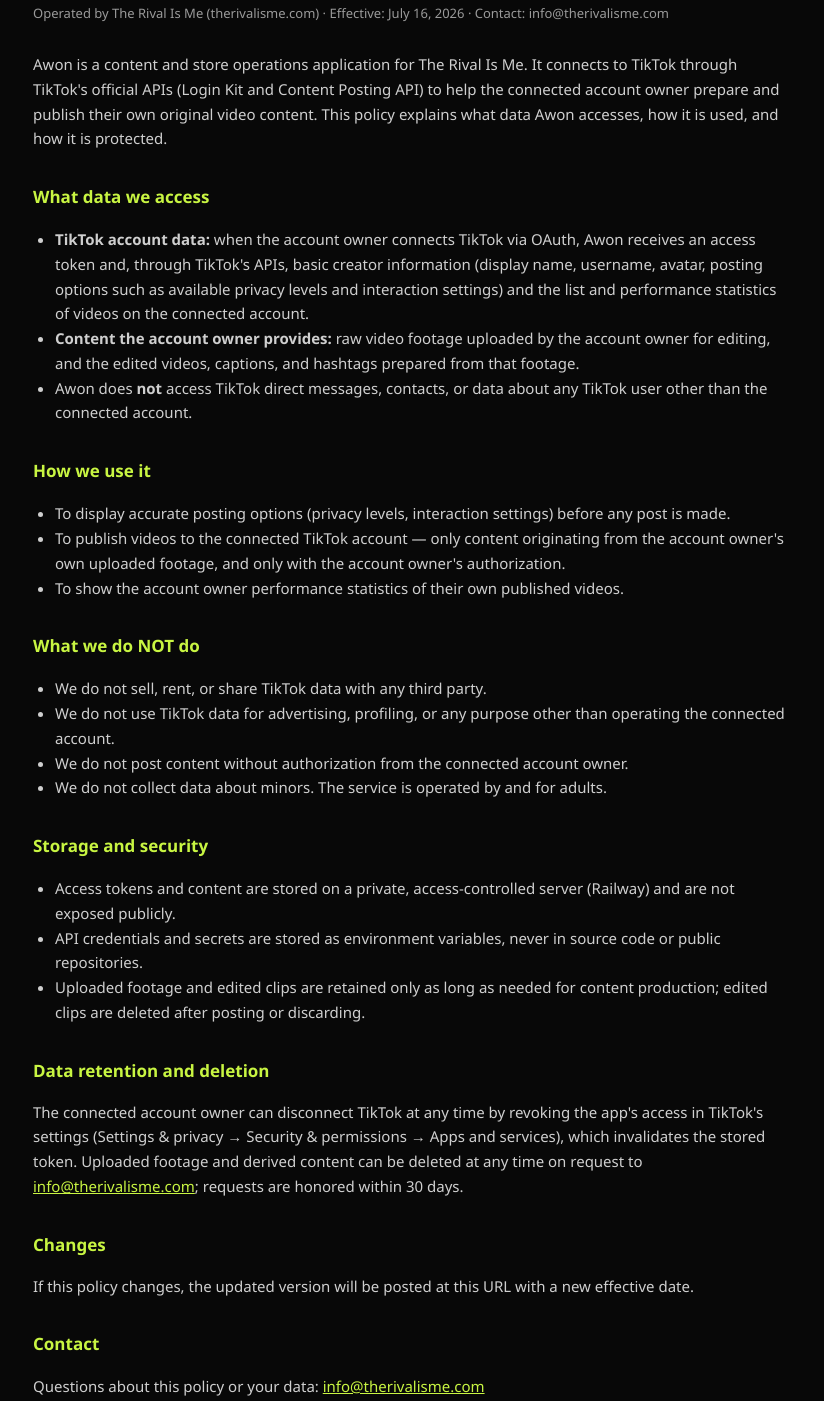
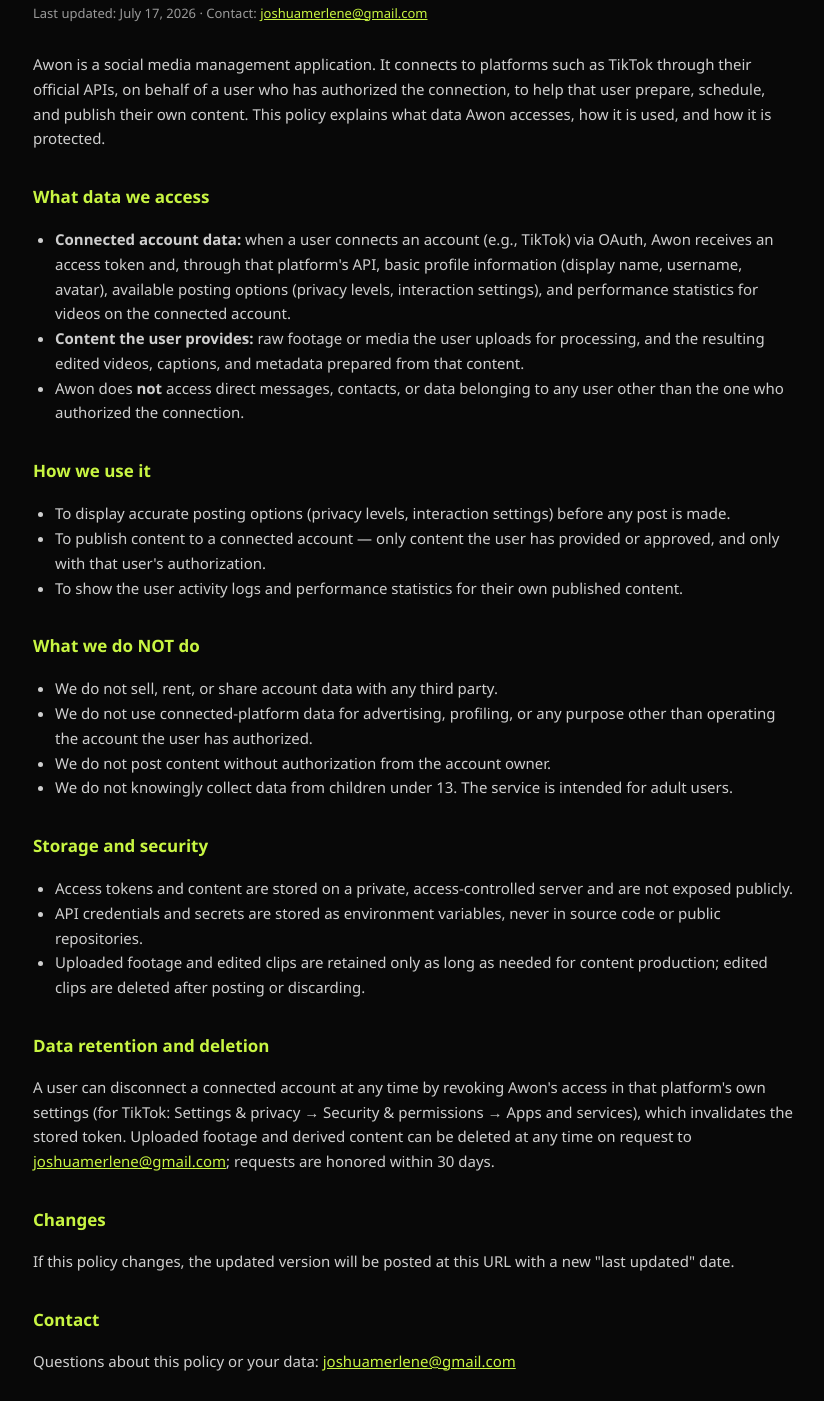
Before and after one commit to joshuamerlene/awon, a website: page dashboard/public/privacy.html in a window 1280 px wide. Shown: the part 109-1510 px from the top of the page, without its empty margins (227-1051 px from the left). Drawn offline with Linux system fonts and the light colour scheme.

```diff
--- a/dashboard/public/privacy.html
+++ b/dashboard/public/privacy.html
@@ -3,7 +3,7 @@
 <head>
 <meta charset="UTF-8">
 <meta name="viewport" content="width=device-width, initial-scale=1.0">
-<title>Privacy Policy · Awon — The Rival Is Me</title>
+<title>Privacy Policy · Awon</title>
 <style>
   body { background:#080808; color:#e8e8e8; font-family:'Segoe UI',system-ui,sans-serif; max-width:760px; margin:0 auto; padding:40px 24px; line-height:1.65; }
   h1 { font-size:24px; letter-spacing:1px; }
@@ -16,46 +16,46 @@
 </head>
 <body>
   <h1>Privacy Policy — Awon</h1>
-  <div class="meta">Operated by The Rival Is Me (therivalisme.com) · Effective: July 16, 2026 · Contact: info@therivalisme.com</div>
+  <div class="meta">Last updated: July 17, 2026 · Contact: <a href="mailto:joshuamerlene@gmail.com">joshuamerlene@gmail.com</a></div>
 
-  <p>Awon is a content and store operations application for The Rival Is Me. It connects to TikTok through TikTok's official APIs (Login Kit and Content Posting API) to help the connected account owner prepare and publish their own original video content. This policy explains what data Awon accesses, how it is used, and how it is protected.</p>
+  <p>Awon is a social media management application. It connects to platforms such as TikTok through their official APIs, on behalf of a user who has authorized the connection, to help that user prepare, schedule, and publish their own content. This policy explains what data Awon accesses, how it is used, and how it is protected.</p>
 
   <h2>What data we access</h2>
   <ul>
-    <li><b>TikTok account data:</b> when the account owner connects TikTok via OAuth, Awon receives an access token and, through TikTok's APIs, basic creator information (display name, username, avatar, posting options such as available privacy levels and interaction settings) and the list and performance statistics of videos on the connected account.</li>
-    <li><b>Content the account owner provides:</b> raw video footage uploaded by the account owner for editing, and the edited videos, captions, and hashtags prepared from that footage.</li>
-    <li>Awon does <b>not</b> access TikTok direct messages, contacts, or data about any TikTok user other than the connected account.</li>
+    <li><b>Connected account data:</b> when a user connects an account (e.g., TikTok) via OAuth, Awon receives an access token and, through that platform's API, basic profile information (display name, username, avatar), available posting options (privacy levels, interaction settings), and performance statistics for videos on the connected account.</li>
+    <li><b>Content the user provides:</b> raw footage or media the user uploads for processing, and the resulting edited videos, captions, and metadata prepared from that content.</li>
+    <li>Awon does <b>not</b> access direct messages, contacts, or data belonging to any user other than the one who authorized the connection.</li>
   </ul>
 
   <h2>How we use it</h2>
   <ul>
     <li>To display accurate posting options (privacy levels, interaction settings) before any post is made.</li>
-    <li>To publish videos to the connected TikTok account — only content originating from the account owner's own uploaded footage, and only with the account owner's authorization.</li>
-    <li>To show the account owner performance statistics of their own published videos.</li>
+    <li>To publish content to a connected account — only content the user has provided or approved, and only with that user's authorization.</li>
+    <li>To show the user activity logs and performance statistics for their own published content.</li>
   </ul>
 
   <h2>What we do NOT do</h2>
   <ul>
-    <li>We do not sell, rent, or share TikTok data with any third party.</li>
-    <li>We do not use TikTok data for advertising, profiling, or any purpose other than operating the connected account.</li>
-    <li>We do not post content without authorization from the connected account owner.</li>
-    <li>We do not collect data about minors. The service is operated by and for adults.</li>
+    <li>We do not sell, rent, or share account data with any third party.</li>
+    <li>We do not use connected-platform data for advertising, profiling, or any purpose other than operating the account the user has authorized.</li>
+    <li>We do not post content without authorization from the account owner.</li>
+    <li>We do not knowingly collect data from children under 13. The service is intended for adult users.</li>
   </ul>
 
   <h2>Storage and security</h2>
   <ul>
-    <li>Access tokens and content are stored on a private, access-controlled server (Railway) and are not exposed publicly.</li>
+    <li>Access tokens and content are stored on a private, access-controlled server and are not exposed publicly.</li>
     <li>API credentials and secrets are stored as environment variables, never in source code or public repositories.</li>
     <li>Uploaded footage and edited clips are retained only as long as needed for content production; edited clips are deleted after posting or discarding.</li>
   </ul>
 
   <h2>Data retention and deletion</h2>
-  <p>The connected account owner can disconnect TikTok at any time by revoking the app's access in TikTok's settings (Settings &amp; privacy → Security &amp; permissions → Apps and services), which invalidates the stored token. Uploaded footage and derived content can be deleted at any time on request to <a href="mailto:info@therivalisme.com">info@therivalisme.com</a>; requests are honored within 30 days.</p>
+  <p>A user can disconnect a connected account at any time by revoking Awon's access in that platform's own settings (for TikTok: Settings &amp; privacy → Security &amp; permissions → Apps and services), which invalidates the stored token. Uploaded footage and derived content can be deleted at any time on request to <a href="mailto:joshuamerlene@gmail.com">joshuamerlene@gmail.com</a>; requests are honored within 30 days.</p>
 
   <h2>Changes</h2>
-  <p>If this policy changes, the updated version will be posted at this URL with a new effective date.</p>
+  <p>If this policy changes, the updated version will be posted at this URL with a new "last updated" date.</p>
 
   <h2>Contact</h2>
-  <p>Questions about this policy or your data: <a href="mailto:info@therivalisme.com">info@therivalisme.com</a></p>
+  <p>Questions about this policy or your data: <a href="mailto:joshuamerlene@gmail.com">joshuamerlene@gmail.com</a></p>
 </body>
 </html>
--- /dev/null
+++ b/dashboard/public/tiktokPDec8dSIf29ENYRZnxOFVHhK5YITRJHX.txt
@@ -0,0 +1 @@
+tiktok-developers-site-verification=PDec8dSIf29ENYRZnxOFVHhK5YITRJHX
```
Also changed, not shown: dashboard/public/index.html (+3 -3 lines), dashboard/public/review.html (+1 -1 lines), dashboard/public/terms.html (added, +50 -0 lines).
